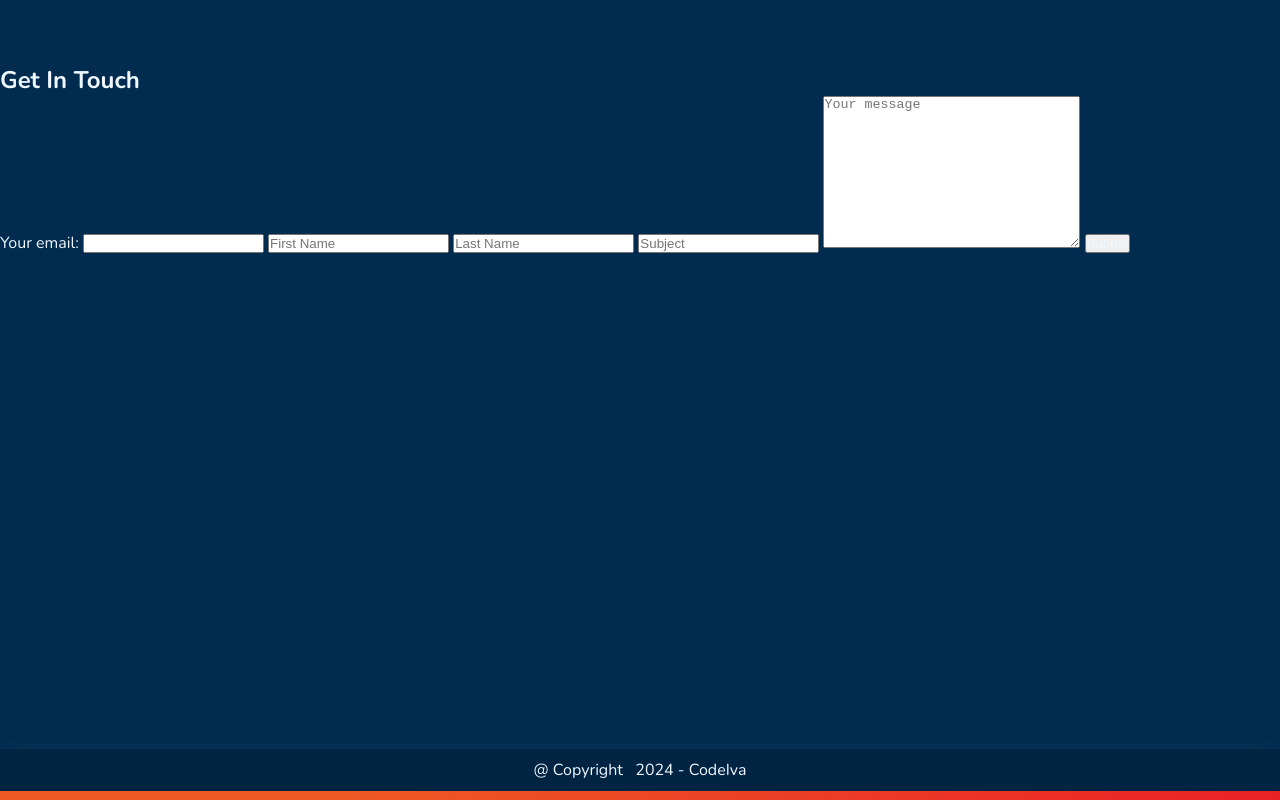
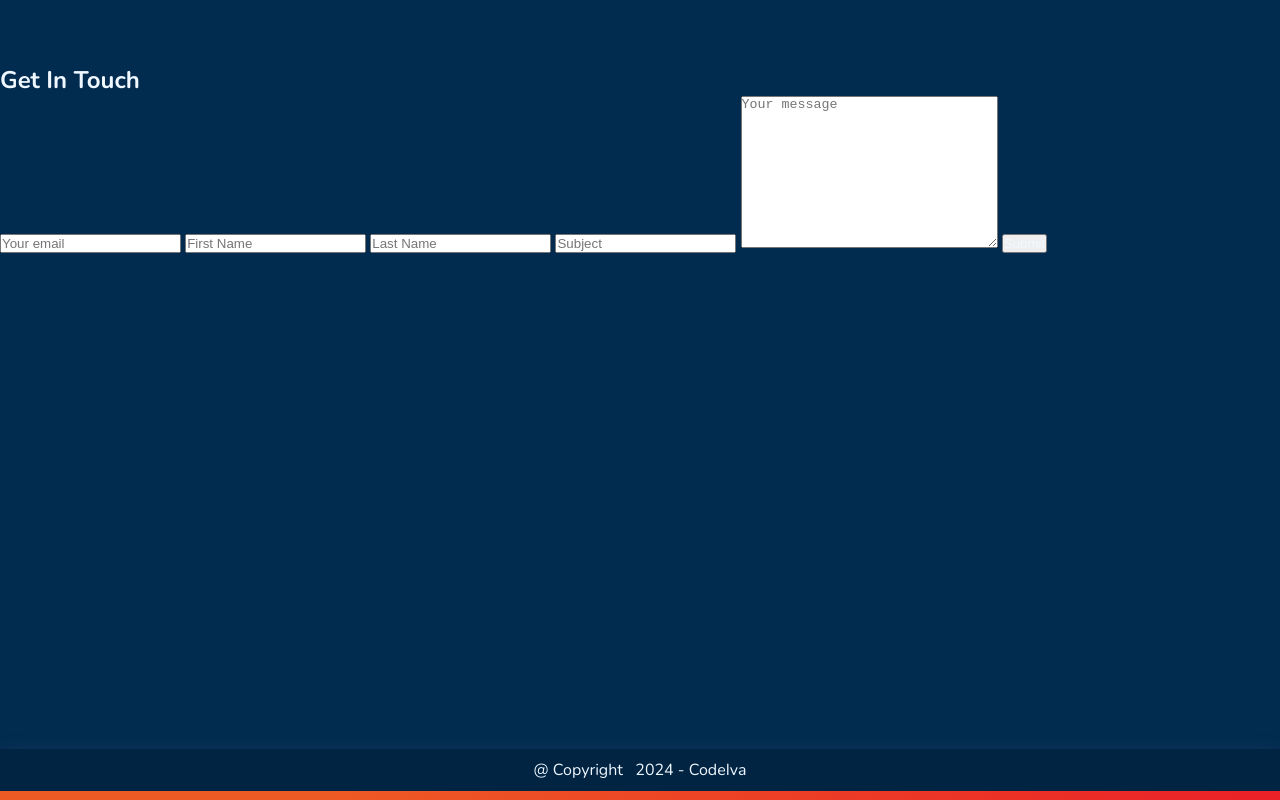
Before and after one commit to KodeIva/JS_Portfolio, a plain HTML site: page index.html in a window 1280 px wide. Shown: the part 2741-3541 px from the top of the page. Drawn offline with nearby package versions, Linux system fonts and the light colour scheme.

Commit message:
Email input added placeholder

```diff
--- a/index.html
+++ b/index.html
@@ -319,10 +319,8 @@
  <section id="contact">
    <h1 class="contact-title">Get In Touch</h1>
    <form class="contact">
-     <label>
-       Your email:
-       <input type="email" name="email">
-     </label>
+     <label for="email"></label>
+     <input type="email" name="email" placeholder="Your email">
      <label for="name"></label>
      <input type="text" placeholder="First Name">
      <label for="name"></label>
```
